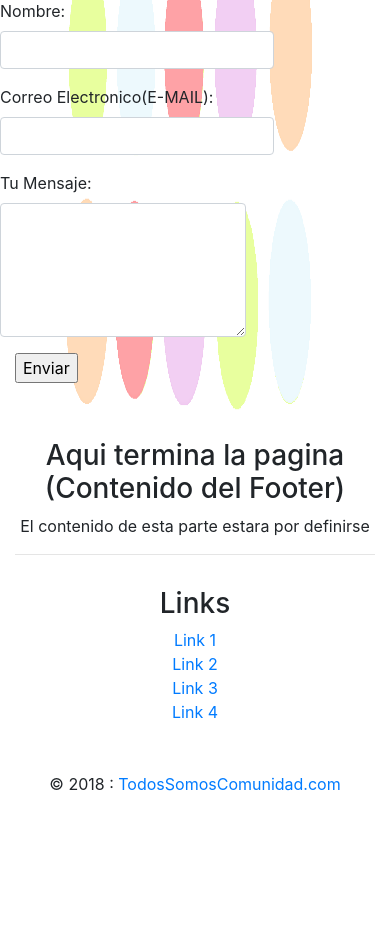
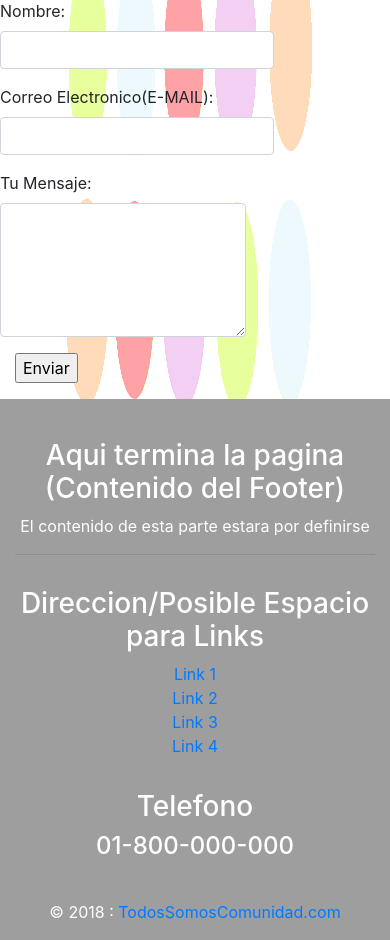
Before and after one commit to jorgeaninoc/Overflow, a Django app: page /noticias/ in a window 390 px wide. Shown: the part 249-1189 px from the top of the page. Before the commit the page ends 1040 px from the top, so only its background shows below. Run offline with Django 3.2, Linux system fonts and the light colour scheme; some libraries are stand-ins or nearby versions.

Commit message:
Footer_listo

```diff
--- a/mysite/static/index/css/styles.css
+++ b/mysite/static/index/css/styles.css
@@ -15,7 +15,7 @@ text-align: center;
 margin: 20px 0 0 ;
 padding: 10px 0;
 /*height: 100%;*/
-font-size: medium;
+font-size: small;
 }
 
 nav ul{
--- a/mysite/templates/partials/bottom.html
+++ b/mysite/templates/partials/bottom.html
@@ -1,18 +1,18 @@
 
 
 
-<footer class="page-footer font-small grey lighten-1 pt-4">
+<footer class="page-footer font-small grey lighten-1 pt-4" style="background-color: #9e9e9e; color: white;">
 	<div class="container-fluid text-center text-md-left">
 		<div class="row">
-			<div class="col-md-6 mt-md-0 mt-3">
+			<div class="col-md-3 mt-md-0 mt-3">
 				<!-- Contenido del Footer -->
 				<h3>Aqui termina la pagina (Contenido del Footer)</h3>
 				<p>El contenido de esta parte estara por definirse</p>
 				<hr class="clearfix w-100 d-md-none pb-3">
 			</div>
         <!-- Grid column -->
-        		<div class="col-md-3 mb-md-0 mb-3">
-        			<h3>Links</h3>
+        		<div class="col-md-6 mb-md-0 mb-3">
+        			<h3>Direccion/Posible Espacio para Links</h3>
         			<ul class="list-unstyled">
 		              <li>
 		                <a href="#!">Link 1</a>
@@ -28,6 +28,10 @@
 		              </li>
 		            </ul>
 		        </div>
+		        <div class="col-md-3 mb-md-0 mb-3">
+		        	<h3>Telefono</h3>
+		        	<h4>01-800-000-000</h4>
+		        </div>
 		</div>
 	</div>
 	<div class="footer-copyright text-center py-3">© 2018 :
--- a/mysite/templates/partials/top.html
+++ b/mysite/templates/partials/top.html
@@ -12,7 +12,7 @@
   <meta charset="UTF-8">
     <title>Todos Somos Comunidad</title>
 </head>
-<nav class="navbar navbar-expand-lg navbar-light bg-light">
+<nav class="navbar navbar-expand-lg navbar-left navbar-light bg-light">
   <a class="navbar-brand" href="{% url 'index:index' %}">
       <img src="{% static "/index/images/logo.png" %}" height="80" width="75"/>
   </a>
```
Also changed, not shown: 5 other files.
